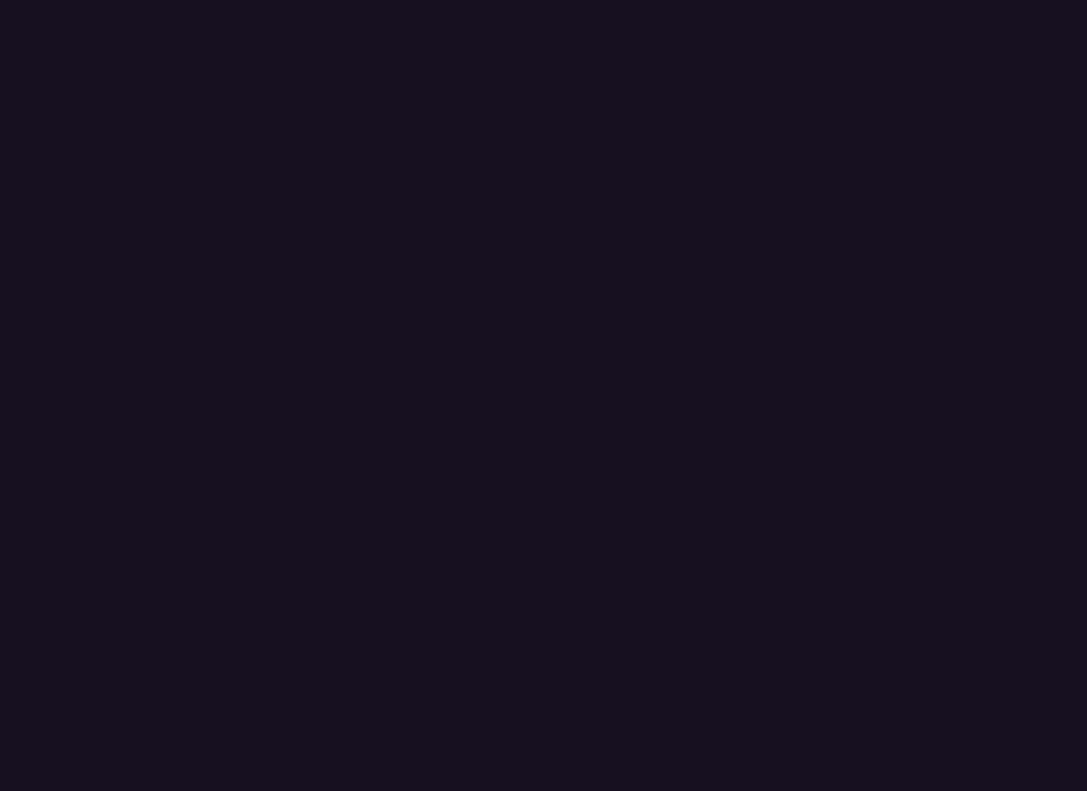
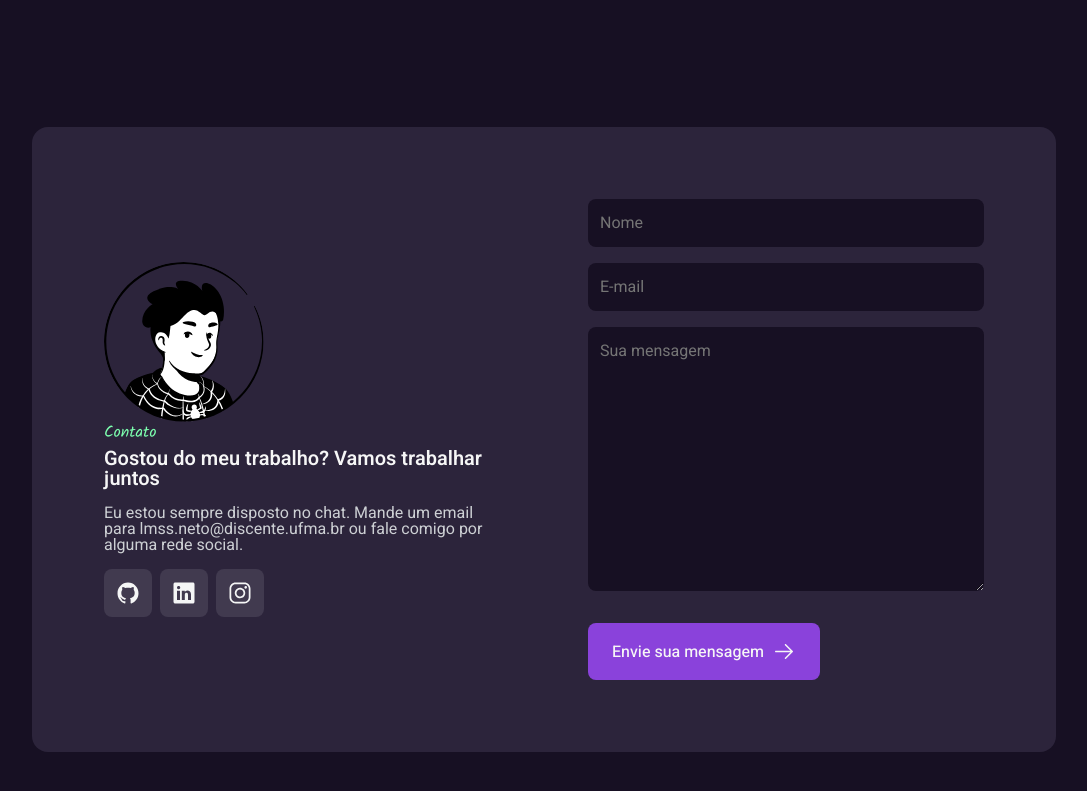
Before and after one commit to LuisNettoo/portfolio-luis, a React (Vite) app: page / in a window 1280 px wide. Shown: the part 2036-2827 px from the top of the page, without its empty margins (96-1183 px from the left). Before the commit the page ends 2035 px from the top, so only its background shows below. Built offline with nearby package versions, Linux system fonts and the light colour scheme; the HTML template or start-up script is replaced by a standard one.

Commit message:
App atualizado

```diff
--- a/src/App.tsx
+++ b/src/App.tsx
@@ -3,6 +3,7 @@ import About from "./components/About"
 import Header from "./components/Header"
 import { GlobalStyles } from "./styles/global"
 import Projects from "./components/Projects"
+import FormContact from "./components/FormContact"
 
 const MainContainer = styled.main`
   display: flex;
@@ -16,6 +17,7 @@ function App() {
       <MainContainer>
         <About />
         <Projects />
+        <FormContact />
       </MainContainer>
       <GlobalStyles />
     </>
```
